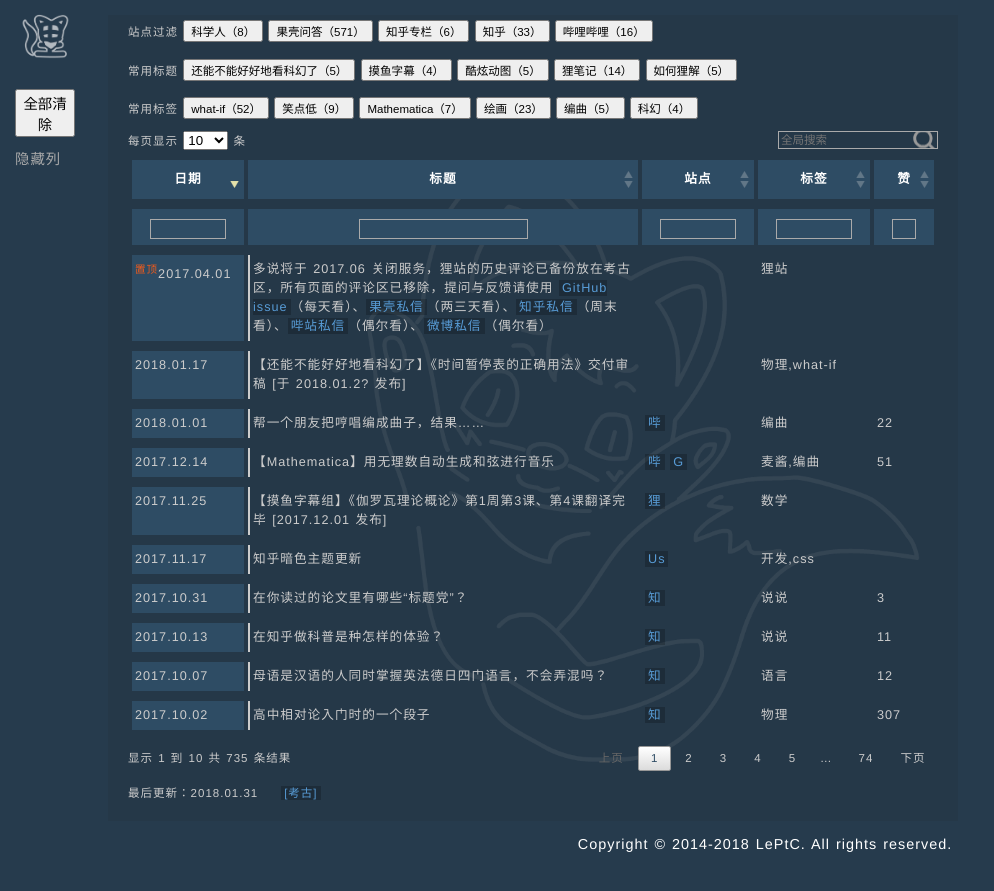
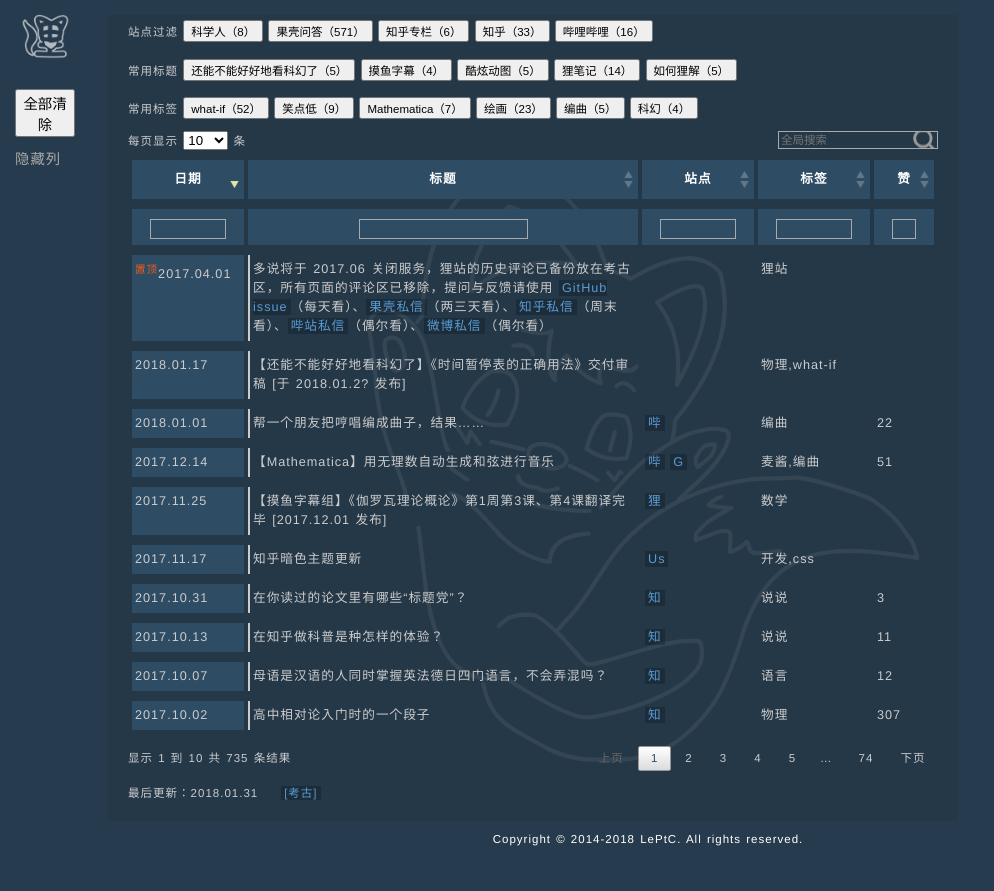
Before and after one commit to LePtC/LePtC.github.io, a Jekyll site: the page built from index.html, in a window 1280 px wide. Shown: the top 891 px of the page, without its empty margins (0-994 px from the left). Built offline with Jekyll 4.4.1, drawn with Linux system fonts in a browser that asks for light colours; Markdown is read by kramdown in place of the engine named in the settings; comment, search, counter and statistics services are not loaded.

Commit message:
fix footer css

```diff
--- a/css/homepage2col.css
+++ b/css/homepage2col.css
@@ -114,9 +114,8 @@
     max-width: 880px;
     padding: 5px 10px 5px 220px;
   }
-  /*body h1, */#footer {
+  /*body h1, */#footer p {
     text-align: center;
-    padding-left: 250px;
   }
 }
 
--- a/index.html
+++ b/index.html
@@ -1806,16 +1806,13 @@
 
 </div>
 
+{% include footer.html %}
+
 </div>
-
-{% include footer.html %}
-
 </div>
 
 
 
-
-
 </body>
 
 
```
